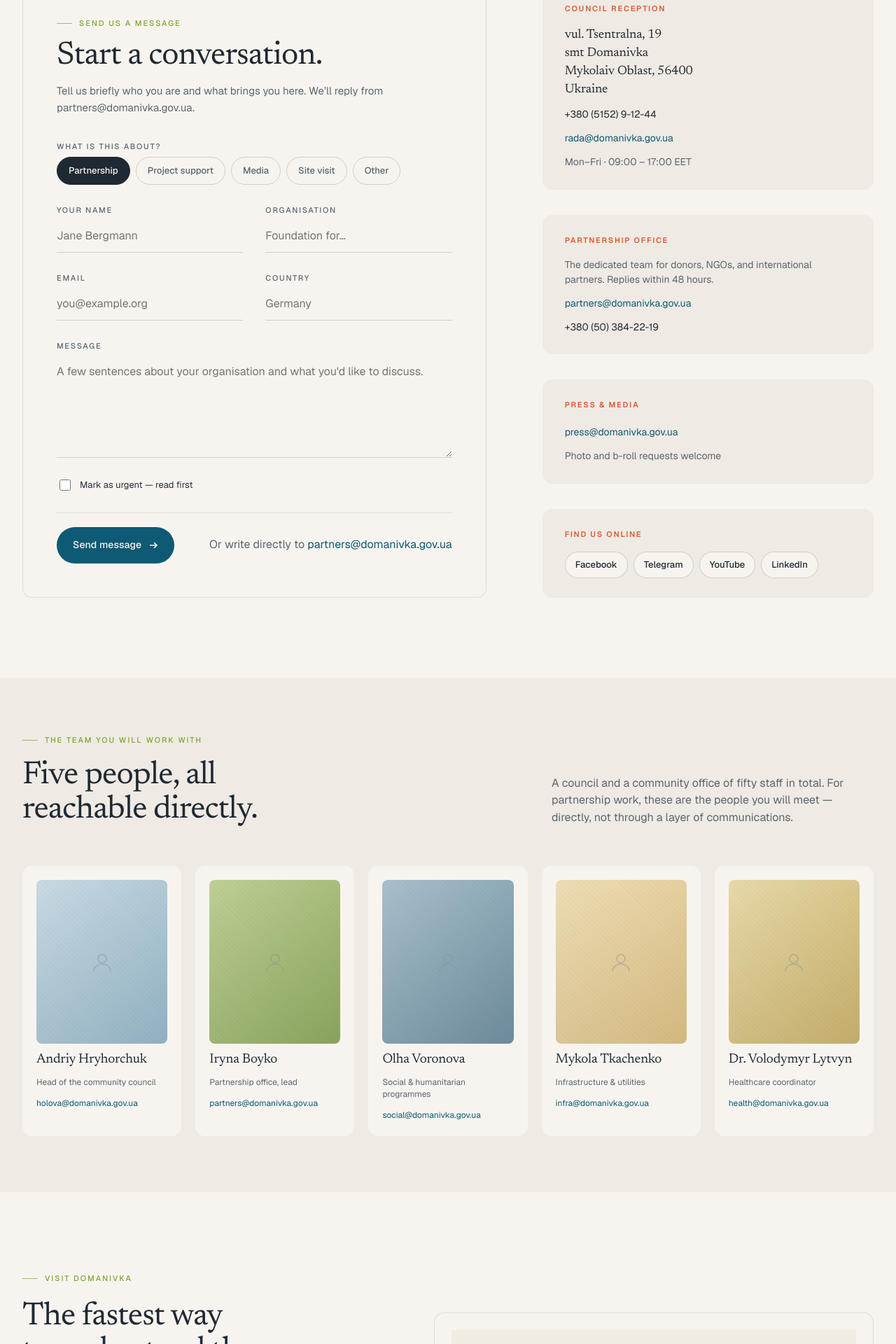
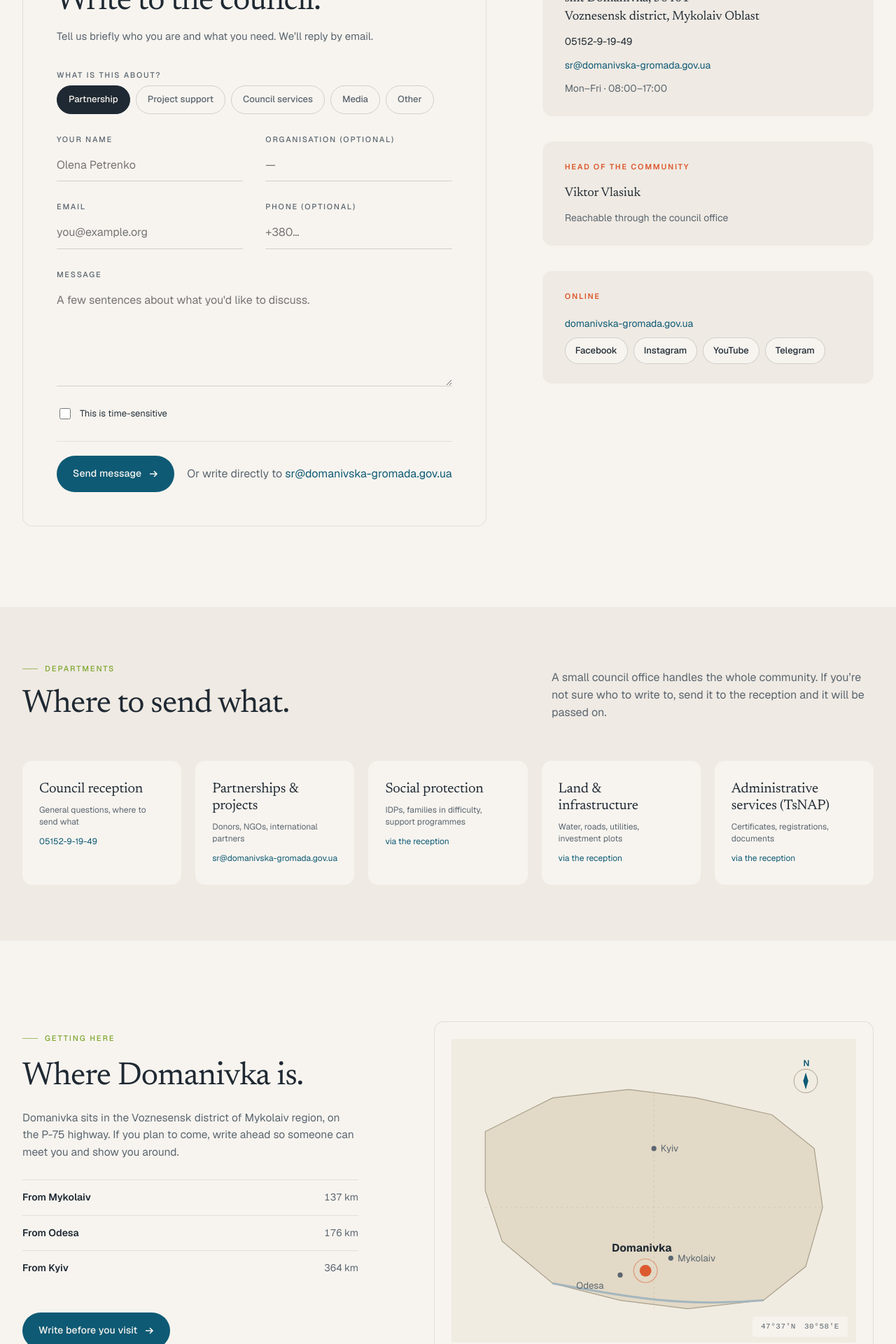
Before and after one commit to alexnowik/domanivka-site, a React (Vite) app: page /#/contacts in a window 1280 px wide. Shown: the part 560-2480 px from the top of the page at 70% size. Built offline with nearby package versions, Linux system fonts and the light colour scheme.

Commit message:
Update text

```diff
--- a/src/pages/Contacts.jsx
+++ b/src/pages/Contacts.jsx
@@ -4,29 +4,40 @@ import { T, useLang } from '../i18n.jsx';
 import { ArrowIcon } from '../icons.jsx';
 
 const TOPICS = [
-  { value: 'partnership', en: 'Partnership', uk: 'Партнерство' },
+  { value: 'partnership', en: 'Partnership', uk: 'Співпраця' },
   { value: 'project', en: 'Project support', uk: 'Підтримка проєкту' },
+  { value: 'services', en: 'Council services', uk: 'Послуги ради' },
   { value: 'media', en: 'Media', uk: 'Медіа' },
-  { value: 'visit', en: 'Site visit', uk: 'Візит' },
   { value: 'other', en: 'Other', uk: 'Інше' },
 ];
 
-const TEAM = [
-  { name: 'Andriy Hryhorchuk', role: { en: 'Head of the community council', uk: 'Голова громади' }, mail: 'holova@domanivka.gov.ua', tint: 'tint-2' },
-  { name: 'Iryna Boyko', role: { en: 'Partnership office, lead', uk: 'Керівниця відділу співпраці' }, mail: 'partners@domanivka.gov.ua', tint: 'tint-4' },
-  { name: 'Olha Voronova', role: { en: 'Social & humanitarian programmes', uk: 'Соціальні та гуманітарні програми' }, mail: 'social@domanivka.gov.ua', tint: 'tint-6' },
-  { name: 'Mykola Tkachenko', role: { en: 'Infrastructure & utilities', uk: 'Інфраструктура та комунальне' }, mail: 'infra@domanivka.gov.ua', tint: 'tint-1' },
-  { name: 'Dr. Volodymyr Lytvyn', role: { en: 'Healthcare coordinator', uk: 'Координатор охорони здоров’я' }, mail: 'health@domanivka.gov.ua', tint: 'tint-3' },
+const DEPARTMENTS = [
+  {
+    name: { en: 'Council reception', uk: 'Приймальня ради' },
+    role: { en: 'General questions, where to send what', uk: 'Загальні питання, куди з чим звертатися' },
+    contact: '05152-9-19-49',
+  },
+  {
+    name: { en: 'Partnerships & projects', uk: 'Партнерства та проєкти' },
+    role: { en: 'Donors, NGOs, international partners', uk: 'Донори, ГО, міжнародні партнери' },
+    contact: 'sr@domanivska-gromada.gov.ua',
+  },
+  {
+    name: { en: 'Social protection', uk: 'Соціальний захист' },
+    role: { en: 'IDPs, families in difficulty, support programmes', uk: 'ВПО, сім’ї у складних обставинах, програми' },
+    contact: { en: 'via the reception', uk: 'через приймальню' },
+  },
+  {
+    name: { en: 'Land & infrastructure', uk: 'Земля та інфраструктура' },
+    role: { en: 'Water, roads, utilities, investment plots', uk: 'Вода, дороги, комунальне, інвестділянки' },
+    contact: { en: 'via the reception', uk: 'через приймальню' },
+  },
+  {
+    name: { en: 'Administrative services (TsNAP)', uk: 'Адмінпослуги (ЦНАП)' },
+    role: { en: 'Certificates, registrations, documents', uk: 'Довідки, реєстрації, документи' },
+    contact: { en: 'via the reception', uk: 'через приймальню' },
+  },
 ];
-
-function PersonIcon() {
-  return (
-    <svg viewBox="0 0 24 24" fill="none" stroke="currentColor" strokeWidth="1">
-      <circle cx="12" cy="9" r="4" />
-      <path d="M4 21c0-4 4-7 8-7s8 3 8 7" />
-    </svg>
-  );
-}
 
 function VisitMap() {
   return (
@@ -40,14 +51,14 @@ function VisitMap() {
         <circle cx="240" cy="130" r="3" fill="#5B6670" /><text x="248" y="134">Kyiv</text>
         <circle cx="260" cy="260" r="3" fill="#5B6670" /><text x="268" y="264">Mykolaiv</text>
         <circle cx="200" cy="280" r="3" fill="#5B6670" /><text x="148" y="296">Odesa</text>
-        <circle cx="230" cy="275" r="7" fill="#B56A4A" />
-        <circle cx="230" cy="275" r="14" fill="none" stroke="#B56A4A" strokeWidth="1" opacity="0.5" />
+        <circle cx="230" cy="275" r="7" fill="#DC5A30" />
+        <circle cx="230" cy="275" r="14" fill="none" stroke="#DC5A30" strokeWidth="1" opacity="0.5" />
         <text x="190" y="252" fontWeight="700" fontSize="13" fill="#1F2933">Domanivka</text>
       </g>
       <g transform="translate(420, 50)" fontFamily="Geist, sans-serif" fontSize="10" fill="#5B6670">
         <circle r="14" fill="none" stroke="#A89F8B" strokeWidth="0.8" />
-        <path d="M0 -10 L3 0 L0 10 L-3 0 Z" fill="#1E3A46" />
-        <text x="-3" y="-18" fontWeight="600" fill="#1E3A46">N</text>
+        <path d="M0 -10 L3 0 L0 10 L-3 0 Z" fill="#0E5A75" />
+        <text x="-3" y="-18" fontWeight="600" fill="#0E5A75">N</text>
       </g>
     </svg>
   );
@@ -71,10 +82,10 @@ export default function Contacts() {
     <>
       <PageIntro
         crumb={{ en: 'Contacts', uk: 'Контакти' }}
-        title={{ en: 'Real people, who answer.', uk: 'Реальні люди — які відповідають.' }}
+        title={{ en: 'Get in touch.', uk: 'Зв’язатися.' }}
         lede={{
-          en: 'The partnership office responds within two working days. The council reception within five. If something is urgent, mark it urgent in the form — we read those first.',
-          uk: 'Відділ співпраці відповідає протягом двох робочих днів. Приймальня ради — протягом п’яти. Якщо терміново — позначте у формі: такі читаємо першими.',
+          en: 'The council office is open Monday to Friday. Write with a question, a partnership idea, or paperwork — we read everything and reply as soon as we can.',
+          uk: 'Апарат ради працює з понеділка по п’ятницю. Напишіть із питанням, ідеєю співпраці чи у справі — ми все читаємо і відповідаємо, щойно можемо.',
         }}
       />
 
@@ -84,12 +95,12 @@ export default function Contacts() {
             <form className="contact-form" onSubmit={handleSubmit}>
               <div className="cf-head">
                 <T as="div" className="eyebrow" en="Send us a message" uk="Надіслати повідомлення" />
-                <T as="h2" en="Start a conversation." uk="Почати розмову." />
+                <T as="h2" en="Write to the council." uk="Напишіть до ради." />
                 <T
                   as="p"
                   className="muted"
-                  en="Tell us briefly who you are and what brings you here. We’ll reply from partners@domanivka.gov.ua."
-                  uk="Коротко напишіть, хто ви та що вас цікавить. Відповімо з partners@domanivka.gov.ua."
+                  en="Tell us briefly who you are and what you need. We’ll reply by email."
+                  uk="Коротко напишіть, хто ви і що потрібно. Відповімо електронною поштою."
                 />
               </div>
 
@@ -115,11 +126,11 @@ export default function Contacts() {
                 <div className="cf-row">
                   <div className="field">
                     <T as="label" en="Your name" uk="Ваше ім’я" />
-                    <input type="text" placeholder="Jane Bergmann" />
+                    <input type="text" placeholder="Olena Petrenko" />
                   </div>
                   <div className="field">
-                    <T as="label" en="Organisation" uk="Організація" />
-                    <input type="text" placeholder="Foundation for…" />
+                    <T as="label" en="Organisation (optional)" uk="Організація (необов’язково)" />
+                    <input type="text" placeholder="—" />
                   </div>
                 </div>
 
@@ -129,19 +140,19 @@ export default function Contacts() {
                     <input type="email" placeholder="you@example.org" required />
                   </div>
                   <div className="field">
-                    <T as="label" en="Country" uk="Країна" />
-                    <input type="text" placeholder="Germany" />
+                    <T as="label" en="Phone (optional)" uk="Телефон (необов’язково)" />
+                    <input type="text" placeholder="+380…" />
                   </div>
                 </div>
 
                 <div className="field">
                   <T as="label" en="Message" uk="Повідомлення" />
-                  <textarea rows="5" placeholder="A few sentences about your organisation and what you'd like to discuss." />
+                  <textarea rows="5" placeholder="A few sentences about what you'd like to discuss." />
                 </div>
 
                 <label className="cf-urgent">
                   <input type="checkbox" checked={urgent} onChange={(e) => setUrgent(e.target.checked)} />
-                  <T en="Mark as urgent — read first" uk="Позначити терміновим — читати першочергово" />
+                  <T en="This is time-sensitive" uk="Це термінове звернення" />
                 </label>
 
                 <div className={`cf-submit${sent ? ' sent' : ''}`}>
@@ -155,7 +166,7 @@ export default function Contacts() {
                   </button>
                   <span className="muted small">
                     {lang === 'uk' ? 'Або напишіть на ' : 'Or write directly to '}
-                    <a href="mailto:partners@domanivka.gov.ua">partners@domanivka.gov.ua</a>
+                    <a href="mailto:sr@domanivska-gromada.gov.ua">sr@domanivska-gromada.gov.ua</a>
                   </span>
                 </div>
               </div>
@@ -163,44 +174,35 @@ export default function Contacts() {
 
             <aside className="contact-side">
               <div className="cs-block">
-                <T as="div" className="cs-eyebrow" en="Council reception" uk="Приймальня ради" />
+                <T as="div" className="cs-eyebrow" en="Council office" uk="Апарат ради" />
                 <address>
-                  vul. Tsentralna, 19<br />
-                  <T en="smt Domanivka" uk="смт Доманівка" /><br />
-                  <T en="Mykolaiv Oblast, 56400" uk="Миколаївська область, 56400" /><br />
-                  <T en="Ukraine" uk="Україна" />
+                  vul. Tsentralna, 48<br />
+                  <T en="smt Domanivka, 56401" uk="смт Доманівка, 56401" /><br />
+                  <T en="Voznesensk district, Mykolaiv Oblast" uk="Вознесенський район, Миколаївщина" />
                 </address>
-                <div className="cs-line"><span>+380 (5152) 9-12-44</span></div>
-                <div className="cs-line"><a href="mailto:rada@domanivka.gov.ua">rada@domanivka.gov.ua</a></div>
+                <div className="cs-line"><span>05152-9-19-49</span></div>
+                <div className="cs-line"><a href="mailto:sr@domanivska-gromada.gov.ua">sr@domanivska-gromada.gov.ua</a></div>
                 <div className="cs-line muted">
-                  <T en="Mon–Fri · 09:00 – 17:00 EET" uk="Пн–Пт · 09:00 – 17:00 EET" />
+                  <T en="Mon–Fri · 08:00–17:00" uk="Пн–Пт · 08:00–17:00" />
                 </div>
               </div>
 
               <div className="cs-block">
-                <T as="div" className="cs-eyebrow" en="Partnership office" uk="Відділ співпраці" />
-                <T as="p"
-                   en="The dedicated team for donors, NGOs, and international partners. Replies within 48 hours."
-                   uk="Команда для донорів, ГО та міжнародних партнерів. Відповідаємо за 48 годин." />
-                <div className="cs-line"><a href="mailto:partners@domanivka.gov.ua">partners@domanivka.gov.ua</a></div>
-                <div className="cs-line"><span>+380 (50) 384-22-19</span></div>
+                <T as="div" className="cs-eyebrow" en="Head of the community" uk="Голова громади" />
+                <address>Viktor Vlasiuk</address>
+                <T as="div" className="cs-line muted"
+                   en="Reachable through the council office"
+                   uk="Звертатися через апарат ради" />
               </div>
 
               <div className="cs-block">
-                <T as="div" className="cs-eyebrow" en="Press & media" uk="Преса та медіа" />
-                <div className="cs-line"><a href="mailto:press@domanivka.gov.ua">press@domanivka.gov.ua</a></div>
-                <div className="cs-line muted">
-                  <T en="Photo and b-roll requests welcome" uk="Просьби про фото та відео — вітаємо" />
-                </div>
-              </div>
-
-              <div className="cs-block">
-                <T as="div" className="cs-eyebrow" en="Find us online" uk="Ми онлайн" />
+                <T as="div" className="cs-eyebrow" en="Online" uk="Онлайн" />
+                <div className="cs-line"><a href="https://domanivska-gromada.gov.ua" target="_blank" rel="noopener noreferrer">domanivska-gromada.gov.ua</a></div>
                 <ul className="cs-social">
-                  <li><a href="#">Facebook</a></li>
-                  <li><a href="#">Telegram</a></li>
-                  <li><a href="#">YouTube</a></li>
-                  <li><a href="#">LinkedIn</a></li>
+                  <li><a href="https://www.facebook.com/otgdomanivka" target="_blank" rel="noopener noreferrer">Facebook</a></li>
+                  <li><a href="https://www.instagram.com/domanivkaotg" target="_blank" rel="noopener noreferrer">Instagram</a></li>
+                  <li><a href="https://www.youtube.com/channel/UCbsy1VAGLQrlWzcDC9kPtMQ" target="_blank" rel="noopener noreferrer">YouTube</a></li>
+                  <li><a href="https://t.me/gromadaorgua_bot?start=select_gromada_5962" target="_blank" rel="noopener noreferrer">Telegram</a></li>
                 </ul>
               </div>
             </aside>
@@ -212,26 +214,25 @@ export default function Contacts() {
         <div className="wrap">
           <div className="section-head">
             <div className="left">
-              <T as="div" className="eyebrow" en="The team you will work with" uk="Команда, з якою ви будете працювати" />
-              <T as="h2" en="Five people, all reachable directly." uk="П’ятеро людей — кожен доступний прямо." />
+              <T as="div" className="eyebrow" en="Departments" uk="Відділи" />
+              <T as="h2" en="Where to send what." uk="Куди з чим звертатися." />
             </div>
             <T
               as="div"
               className="right"
-              en="A council and a community office of fifty staff in total. For partnership work, these are the people you will meet — directly, not through a layer of communications."
-              uk="Громадська рада та апарат у п’ятдесят співробітників. У роботі з партнерами ви бачите цих людей напряму — без шарів комунікацій."
+              en="A small council office handles the whole community. If you’re not sure who to write to, send it to the reception and it will be passed on."
+              uk="Невеликий апарат ради обслуговує всю громаду. Якщо не впевнені, кому писати — надішліть у приймальню, і звернення передадуть далі."
             />
           </div>
 
           <div className="team-grid">
-            {TEAM.map((p, i) => (
-              <div key={i} className="team-card">
-                <div className={`team-photo photo ${p.tint}`}>
-                  <div className="ph-center"><PersonIcon /></div>
-                </div>
-                <div className="team-name">{p.name}</div>
-                <div className="team-role">{tr(p.role)}</div>
-                <a className="team-mail" href={`mailto:${p.mail}`}>{p.mail}</a>
+            {DEPARTMENTS.map((d, i) => (
+              <div key={i} className="team-card dept-card">
+                <div className="team-name">{tr(d.name)}</div>
+                <div className="team-role">{tr(d.role)}</div>
+                {typeof d.contact === 'string' && d.contact.includes('@')
+                  ? <a className="team-mail" href={`mailto:${d.contact}`}>{d.contact}</a>
+                  : <div className="team-mail">{tr(d.contact)}</div>}
               </div>
             ))}
           </div>
@@ -242,30 +243,30 @@ export default function Contacts() {
         <div className="wrap">
           <div className="visit-grid">
             <div className="visit-text">
-              <T as="div" className="eyebrow" en="Visit Domanivka" uk="Відвідати Доманівку" />
+              <T as="div" className="eyebrow" en="Getting here" uk="Як дістатися" />
               <T as="h2"
-                 en="The fastest way to understand the community is to walk through it."
-                 uk="Найшвидший спосіб зрозуміти громаду — пройти нею." />
+                 en="Where Domanivka is."
+                 uk="Де розташована Доманівка." />
               <T as="p"
-                 en="We host partner delegations regularly. A typical site visit covers two days, the council, three settlements, and at least one active project. We arrange transport from Mykolaiv or Odesa."
-                 uk="Регулярно приймаємо партнерські делегації. Типовий візит — два дні: рада, три населені пункти і щонайменше один активний проєкт. Організуємо транспорт з Миколаєва або Одеси." />
+                 en="Domanivka sits in the Voznesensk district of Mykolaiv region, on the P-75 highway. If you plan to come, write ahead so someone can meet you and show you around."
+                 uk="Доманівка — у Вознесенському районі Миколаївщини, на трасі Р-75. Якщо плануєте приїхати, напишіть заздалегідь, щоб вас зустріли та провели." />
               <ul className="visit-list">
                 <li>
                   <T as="strong" en="From Mykolaiv" uk="З Миколаєва" />
-                  <T as="span" en="112 km · 1h 45m by car" uk="112 км · 1 год 45 хв авто" />
+                  <span>137 km</span>
                 </li>
                 <li>
                   <T as="strong" en="From Odesa" uk="З Одеси" />
-                  <T as="span" en="148 km · 2h 10m by car" uk="148 км · 2 год 10 хв авто" />
+                  <span>176 km</span>
                 </li>
                 <li>
                   <T as="strong" en="From Kyiv" uk="З Києва" />
-                  <T as="span" en="552 km · train to Mykolaiv + 1h 45m by car" uk="552 км · потяг до Миколаєва + 1 год 45 хв авто" />
+                  <span>364 km</span>
                 </li>
               </ul>
               <div style={{ marginTop: 16 }}>
-                <a href="#" className="btn btn-primary">
-                  <T en="Request a site visit" uk="Запросити візит" />
+                <a href="mailto:sr@domanivska-gromada.gov.ua" className="btn btn-primary">
+                  <T en="Write before you visit" uk="Напишіть перед візитом" />
                   <ArrowIcon />
                 </a>
               </div>
@@ -273,7 +274,7 @@ export default function Contacts() {
 
             <div className="visit-map">
               <VisitMap />
-              <div className="vm-coords"><span>47°37′N</span><span>30°59′E</span></div>
+              <div className="vm-coords"><span>47°37′N</span><span>30°58′E</span></div>
             </div>
           </div>
         </div>
--- a/src/styles.css
+++ b/src/styles.css
@@ -2043,6 +2043,9 @@ p { margin: 0; text-wrap: pretty; }
 .team-role { font-size: 12px; color: var(--ink-mute); line-height: 1.45; }
 .team-mail { font-size: 12px; color: var(--navy); word-break: break-all; }
 .team-mail:hover { color: var(--navy-deep); text-decoration: underline; }
+.dept-card { padding: 28px 24px; gap: 10px; }
+.dept-card .team-name { font-size: 20px; }
+.dept-card .team-role { min-height: 34px; }
 @media (max-width: 1000px) { .team-grid { grid-template-columns: 1fr 1fr 1fr; } }
 @media (max-width: 600px) { .team-grid { grid-template-columns: 1fr 1fr; } }
 
```
